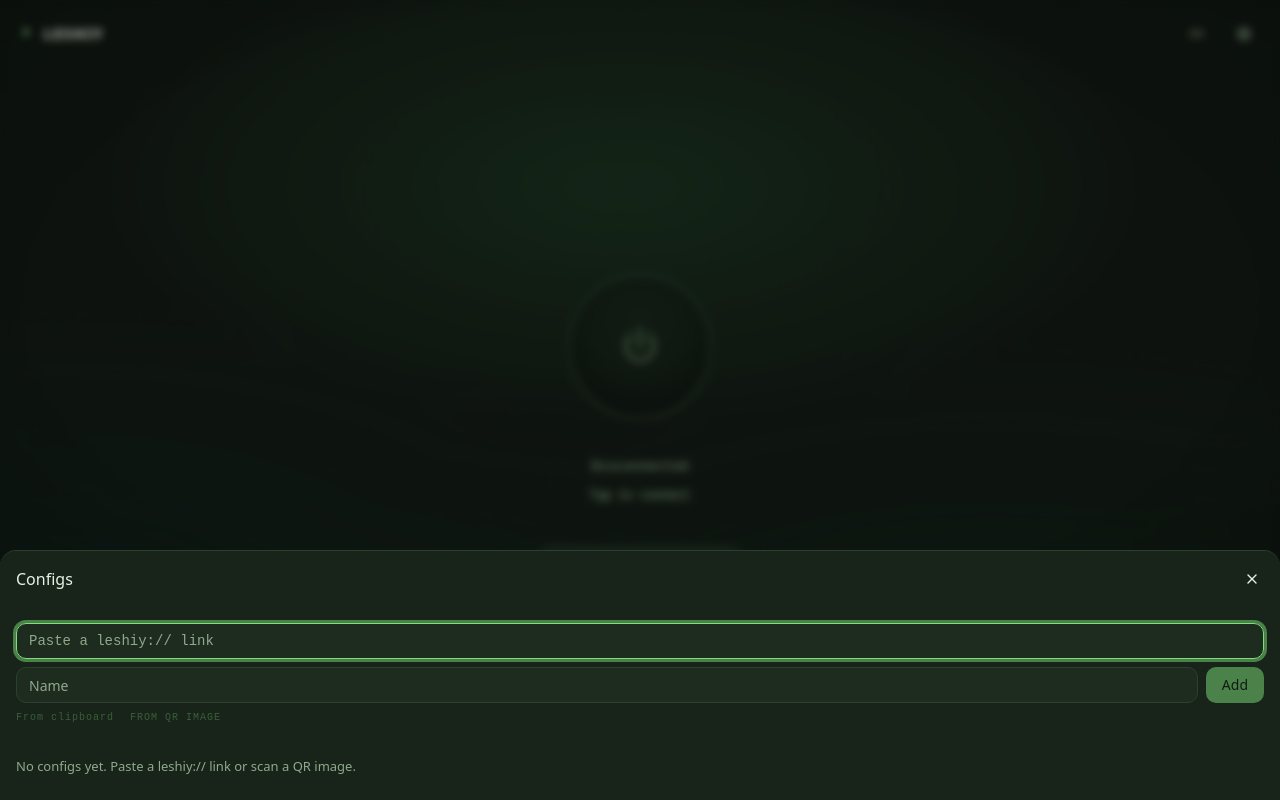
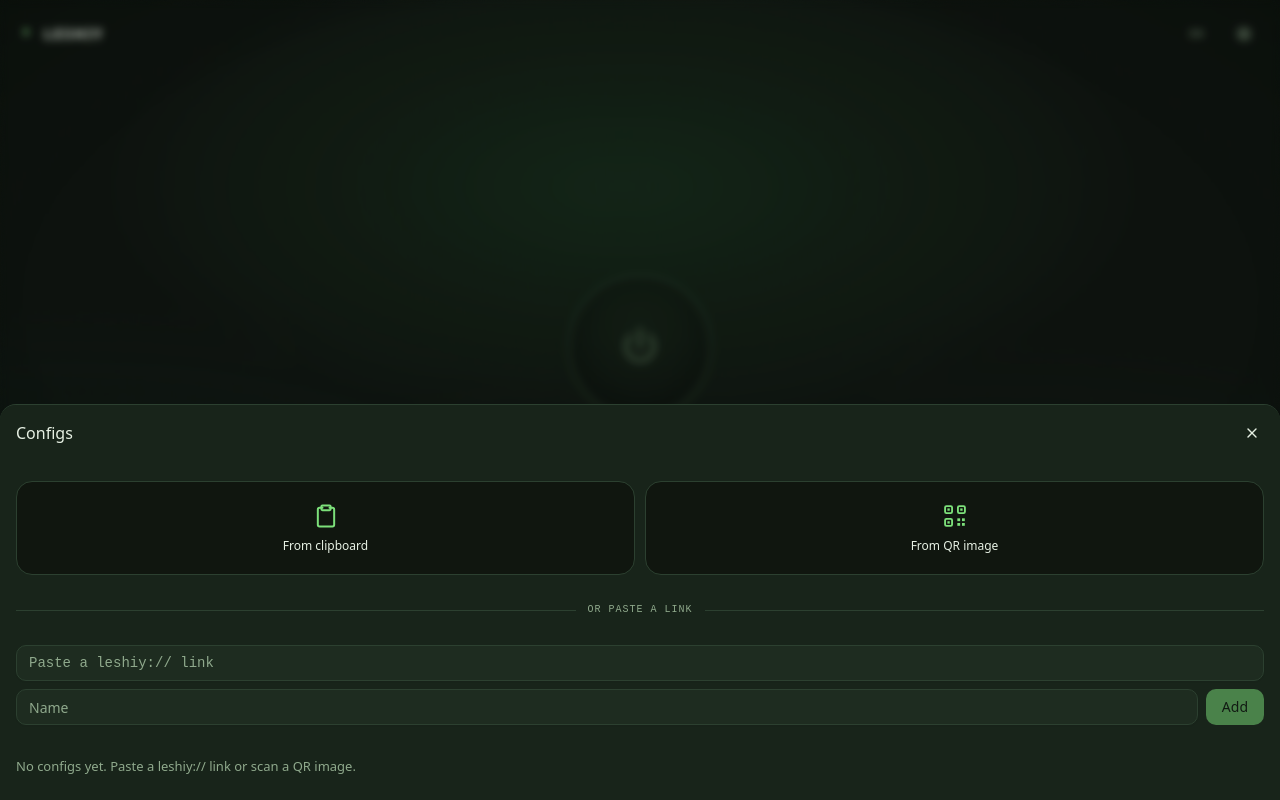
Before and after one commit to bigunmd/leshiy, a React (Vite) app in the folder apps/desktop/: page / in a window 1280 px wide. Both pictures are taken after a click on the button "No config — import one". Built offline with nearby package versions, Linux system fonts and the light colour scheme.

Commit message:
feat(ui): big clipboard/QR import buttons atop the config sheet

```diff
--- a/apps/desktop/src/components/ConfigSheet.tsx
+++ b/apps/desktop/src/components/ConfigSheet.tsx
@@ -6,6 +6,7 @@ import { Button } from "@/components/ui/button";
 import { Input } from "@/components/ui/input";
 import { cn } from "@/lib/utils";
 import type { Profile } from "@/lib/types";
+import { ClipboardIcon, QrIcon } from "./icons";
 
 interface Props {
   open: boolean; onOpenChange: (o: boolean) => void;
@@ -38,20 +39,57 @@ export function ConfigSheet(p: Props) {
     <Sheet open={p.open} onOpenChange={p.onOpenChange}>
       <SheetContent side="bottom" className="bg-panel border-border max-h-[80%] overflow-y-auto rounded-t-2xl">
         <SheetHeader><SheetTitle>{t("config.title")}</SheetTitle></SheetHeader>
+        {/* Primary import: big icon buttons */}
+        <div className="grid grid-cols-2 gap-2.5 px-4 pt-1">
+          <button
+            type="button"
+            onClick={async () => {
+              setError(null);
+              try {
+                const text = await navigator.clipboard.readText();
+                if (text) setUri(text.trim());
+              } catch {
+                /* clipboard blocked; use the manual field */
+              }
+            }}
+            className="flex flex-col items-center justify-center gap-2 rounded-xl border border-border bg-bg1 py-5 transition hover:-translate-y-0.5 hover:border-wisp/60"
+          >
+            <ClipboardIcon className="h-7 w-7 text-wisp" />
+            <span className="text-xs text-foreground">{t("config.fromClipboard")}</span>
+          </button>
+          <label className="flex cursor-pointer flex-col items-center justify-center gap-2 rounded-xl border border-border bg-bg1 py-5 transition hover:-translate-y-0.5 hover:border-wisp/60">
+            <QrIcon className="h-7 w-7 text-wisp" />
+            <span className="text-xs text-foreground">{t("config.fromImage")}</span>
+            <input
+              type="file"
+              accept="image/*"
+              className="hidden"
+              onChange={async (e) => {
+                setError(null);
+                const f = e.target.files?.[0];
+                if (f) {
+                  const decoded = await decodeQrFile(f);
+                  if (decoded) setUri(decoded);
+                  else setError(t("config.invalid"));
+                }
+              }}
+            />
+          </label>
+        </div>
+
+        {/* Divider */}
+        <div className="flex items-center gap-3 px-4 py-3">
+          <span className="h-px flex-1 bg-border" />
+          <span className="font-mono text-[10px] uppercase tracking-widest text-dim">{t("config.orPaste")}</span>
+          <span className="h-px flex-1 bg-border" />
+        </div>
+
+        {/* Manual entry */}
         <div className="flex flex-col gap-2 px-4 pb-4">
           <Input className="font-mono bg-bg1" placeholder={t("config.paste")} value={uri} onChange={(e) => setUri(e.target.value)} />
           <div className="flex gap-2">
             <Input className="flex-1 bg-bg1" placeholder={t("config.name")} value={name} onChange={(e) => setName(e.target.value)} />
             <Button onClick={doImport} disabled={!uri.trim()}>{t("config.add")}</Button>
-          </div>
-          <div className="flex gap-4 text-[10px] uppercase tracking-widest">
-            <button className="font-mono text-moss"
-              onClick={async () => { try { setUri((await navigator.clipboard.readText()) ?? ""); } catch { /* ignore */ } }}>{t("config.fromClipboard")}</button>
-            <label className="font-mono text-moss cursor-pointer">
-              {t("config.fromImage")}
-              <input type="file" accept="image/*" className="hidden"
-                onChange={async (e) => { const f = e.target.files?.[0]; if (f) { const d = await decodeQrFile(f); d ? setUri(d) : setError(t("config.invalid")); } }} />
-            </label>
           </div>
           {error && <div className="text-warn text-xs">{error}</div>}
         </div>
--- a/apps/desktop/src/components/icons.tsx
+++ b/apps/desktop/src/components/icons.tsx
@@ -50,3 +50,31 @@ export function ArrowUp({ className }: IconProps) {
     </svg>
   );
 }
+
+export function ClipboardIcon({ className }: IconProps) {
+  return (
+    <svg className={className} viewBox="0 0 24 24" fill="none" stroke="currentColor" strokeWidth={1.7} strokeLinecap="round" strokeLinejoin="round" aria-hidden="true">
+      <rect x="8" y="3" width="8" height="4" rx="1" />
+      <path d="M9 5H6.5A1.5 1.5 0 0 0 5 6.5v13A1.5 1.5 0 0 0 6.5 21h11a1.5 1.5 0 0 0 1.5-1.5v-13A1.5 1.5 0 0 0 17.5 5H15" />
+    </svg>
+  );
+}
+
+export function QrIcon({ className }: IconProps) {
+  return (
+    <svg className={className} viewBox="0 0 24 24" fill="none" stroke="currentColor" strokeWidth={1.6} aria-hidden="true">
+      <rect x="3.5" y="3.5" width="6" height="6" rx="1.2" />
+      <rect x="14.5" y="3.5" width="6" height="6" rx="1.2" />
+      <rect x="3.5" y="14.5" width="6" height="6" rx="1.2" />
+      <g fill="currentColor" stroke="none">
+        <rect x="5.5" y="5.5" width="2" height="2" />
+        <rect x="16.5" y="5.5" width="2" height="2" />
+        <rect x="5.5" y="16.5" width="2" height="2" />
+        <rect x="14" y="14" width="2.4" height="2.4" />
+        <rect x="18" y="14" width="2.4" height="2.4" />
+        <rect x="14" y="18" width="2.4" height="2.4" />
+        <rect x="18" y="18" width="2.4" height="2.4" />
+      </g>
+    </svg>
+  );
+}
--- a/apps/desktop/src/i18n/en.json
+++ b/apps/desktop/src/i18n/en.json
@@ -2,7 +2,7 @@
   "brand": "LESHIY",
   "state": { "Disconnected": "Disconnected", "Connecting": "Connecting…", "Connected": "Connected", "Reconnecting": "Reconnecting…", "Error": "Couldn't connect" },
   "tapToConnect": "Tap to connect", "tapToRetry": "tap to retry", "noConfig": "No config — import one", "manageConfigs": "Manage configs", "total": "total",
-  "config": { "title": "Configs", "paste": "Paste a leshiy:// link", "fromClipboard": "From clipboard", "fromImage": "From QR image", "name": "Name", "add": "Add", "rename": "Rename", "delete": "Delete", "empty": "No configs yet. Paste a leshiy:// link or scan a QR image.", "invalid": "That isn't a valid leshiy:// link." },
+  "config": { "title": "Configs", "paste": "Paste a leshiy:// link", "fromClipboard": "From clipboard", "fromImage": "From QR image", "name": "Name", "add": "Add", "rename": "Rename", "delete": "Delete", "empty": "No configs yet. Paste a leshiy:// link or scan a QR image.", "invalid": "That isn't a valid leshiy:// link.", "orPaste": "or paste a link" },
   "settings": { "title": "Settings", "language": "Language", "killSwitch": "Kill switch (fail closed)", "transport": "Transport", "socksPort": "SOCKS port", "auto": "Auto", "quic": "QUIC", "tcp": "REALITY (TCP)", "restartNote": "Transport and port changes apply on next launch." },
   "close": "Close"
 }
--- a/apps/desktop/src/i18n/ru.json
+++ b/apps/desktop/src/i18n/ru.json
@@ -2,7 +2,7 @@
   "brand": "LESHIY",
   "state": { "Disconnected": "Отключено", "Connecting": "Подключение…", "Connected": "Подключено", "Reconnecting": "Переподключение…", "Error": "Не удалось подключиться" },
   "tapToConnect": "Нажмите, чтобы подключиться", "tapToRetry": "нажмите, чтобы повторить", "noConfig": "Нет конфигурации — добавьте", "manageConfigs": "Конфигурации", "total": "всего",
-  "config": { "title": "Конфигурации", "paste": "Вставьте ссылку leshiy://", "fromClipboard": "Из буфера обмена", "fromImage": "Из QR-изображения", "name": "Название", "add": "Добавить", "rename": "Переименовать", "delete": "Удалить", "empty": "Пока нет конфигураций. Вставьте ссылку leshiy:// или отсканируйте QR-изображение.", "invalid": "Это не похоже на ссылку leshiy://." },
+  "config": { "title": "Конфигурации", "paste": "Вставьте ссылку leshiy://", "fromClipboard": "Из буфера обмена", "fromImage": "Из QR-изображения", "name": "Название", "add": "Добавить", "rename": "Переименовать", "delete": "Удалить", "empty": "Пока нет конфигураций. Вставьте ссылку leshiy:// или отсканируйте QR-изображение.", "invalid": "Это не похоже на ссылку leshiy://.", "orPaste": "или вставьте ссылку" },
   "settings": { "title": "Настройки", "language": "Язык", "killSwitch": "Аварийное отключение (fail-closed)", "transport": "Транспорт", "socksPort": "Порт SOCKS", "auto": "Авто", "quic": "QUIC", "tcp": "REALITY (TCP)", "restartNote": "Изменения транспорта и порта применятся при следующем запуске." },
   "close": "Закрыть"
 }
```
